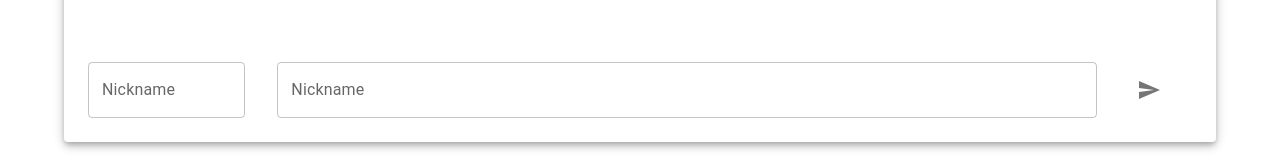
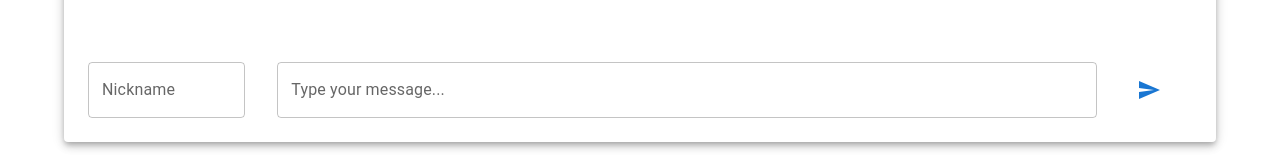
Before and after one commit to siccoo/chat-app, a React (Create React App) app: page / in a window 1280 px wide. Shown: the part 513-673 px from the top of the page. Built offline with nearby package versions, Linux system fonts and the light colour scheme.

Commit message:
updated handleChange func on user, message & sendBtn variable

```diff
--- a/src/components/chats/Chats.jsx
+++ b/src/components/chats/Chats.jsx
@@ -22,8 +22,24 @@ const Chats = () => {
   const [chatMessages, setChatMessages] = useState([
     new ChatMessageDto("John", "Hi"),
   ]);
+
   const [user, setUser] = useState("");
   const [message, setMessage] = useState("");
+
+  const handleUserChange = (e) => {
+    setUser(e.target.value);
+  };
+
+  const handleMessageChange = (e) => {
+    setMessage(e.target.value);
+  };
+
+  const sendMessage = () => {
+    if (user && message) {
+      console.log("Sent...");
+    }
+  };
+
   const listChatMessages = chatMessages.map((chatMessageDto, index) => (
     <ListItem key={index}>
       <ListItemText
@@ -46,20 +62,30 @@ const Chats = () => {
               </Grid>
               <Grid xs={2} item>
                 <FormControl fullWidth>
-                  <TextField value={user} label="Nickname" variant="outlined" />
+                  <TextField
+                    onChange={handleUserChange}
+                    value={user}
+                    label="Nickname"
+                    variant="outlined"
+                  />
                 </FormControl>
               </Grid>
               <Grid xs={9} item>
                 <FormControl fullWidth>
                   <TextField
+                    onChange={handleMessageChange}
                     value={message}
-                    label="Nickname"
+                    label="Type your message..."
                     variant="outlined"
                   />
                 </FormControl>
               </Grid>
               <Grid xs={1} item>
-                <IconButton>
+                <IconButton
+                  onClick={sendMessage}
+                  aria-label="send"
+                  color="primary"
+                >
                   <SendIcon />
                 </IconButton>
               </Grid>
```
